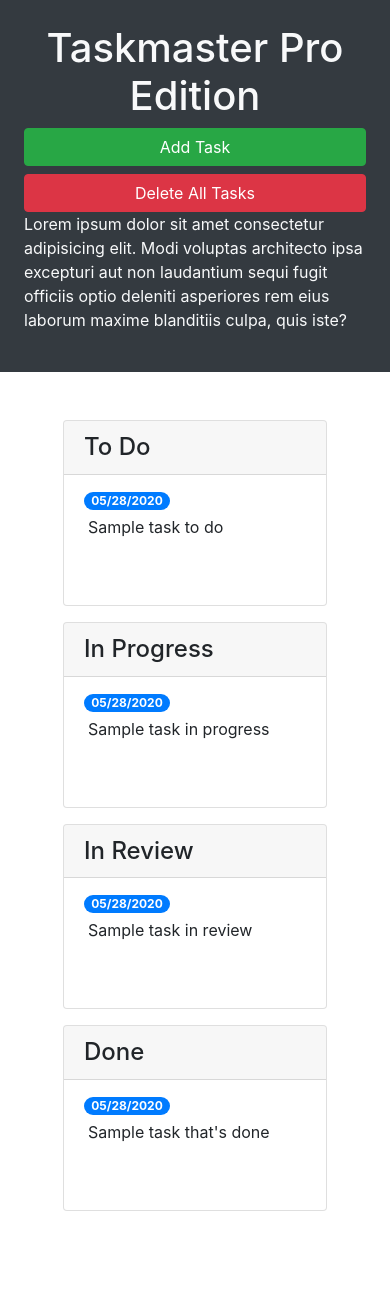
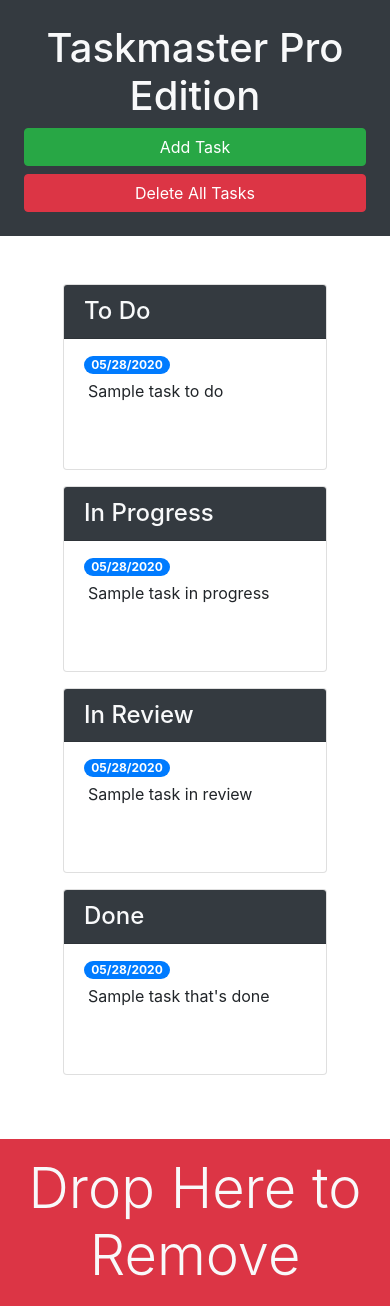
Before and after one commit to dbradle4348/taskmaster-pro, a plain HTML site: page index.html in a window 390 px wide. Before the commit the page ends 1275 px from the top, so only its background shows below. Drawn offline with nearby package versions, Linux system fonts and the light colour scheme.

Commit message:
close issue

```diff
--- a/index.html
+++ b/index.html
@@ -13,22 +13,21 @@
 <body>
 
   <div class="row min-vh-100 no-gutters">
-    <header class="col-12 col-lg-3 bg-dark text-light d-flex flex-column p-4 p-lg-3">
+    <header class="col-12 col-lg-3 bg-dark text-light sticky-top d-flex flex-column p-4 p-lg-3">
       <h1 class="text-center">Taskmaster Pro Edition</h1>
       <button id="create-task" class="btn btn-block btn-success" data-toggle="modal" data-target="#task-form-modal">Add
         Task</button>
       <button id="remove-tasks" class="btn btn-block btn-danger">Delete All Tasks</button>
-      <p class="mt-auto">Lorem ipsum dolor sit amet consectetur adipisicing elit. Modi voluptas architecto ipsa
-        excepturi aut non
-        laudantium sequi fugit officiis optio deleniti asperiores rem eius laborum maxime blanditiis culpa, quis iste?
+      <p class="mt-auto d-none d-lg-block">Lorem ipsum dolor sit amet consectetur adipisicing elit. Modi voluptas architecto ipsa
+        excepturi aut non laudantium sequi fugit officiis optio deleniti asperiores rem eius laborum maxime blanditiis culpa, quis iste?
       </p>
     </header>
-    <main class="col-12 col-lg-9">
+    <main class="col-12 col-lg-9 d-flex flex-column">
       <div class="m-5 row justify-content-around">
         <!-- todo start -->
         <div class="col-12 col-md-6 col-xl-3 mb-3">
           <div class="card">
-            <h4 class="card-header">
+            <h4 class="card-header bg-dark text-light">
               To Do
             </h4>
             <ul id="list-toDo" class="list-group list-group-flush">
@@ -43,7 +42,7 @@
         <!-- in progress start -->
         <div class="col-12 col-md-6 col-xl-3 mb-3">
           <div class="card">
-          <h4 class="card-header">
+            <h4 class="card-header bg-dark text-light">
             In Progress
           </h4>
           <ul id="list-inProgress" class="list-group list-group-flush">
@@ -58,7 +57,7 @@
         <!-- in review start -->
         <div class="col-12 col-md-6 col-xl-3 mb-3">
           <div class="card">
-          <h4 class="card-header">
+            <h4 class="card-header bg-dark text-light">
             In Review
           </h4>
           <ul id="list-inReview" class="list-group list-group-flush">
@@ -73,7 +72,7 @@
         <!-- done start -->
         <div class="col-12 col-md-6 col-xl-3 mb-3">
           <div class="card">
-          <h4 class="card-header">
+            <h4 class="card-header bg-dark text-light">
             Done
           </h4>
           <ul id="list-done" class="list-group list-group-flush">
@@ -85,6 +84,11 @@
         </div>
         </div>
         <!-- done end -->
+      </div>
+      <div id="trash" class="mt-auto">
+        <div class="w-100 bg-danger p-3 text-center text-light display-4">
+          Drop Here to Remove
+        </div>
       </div>
     </main>
   </div>
```
